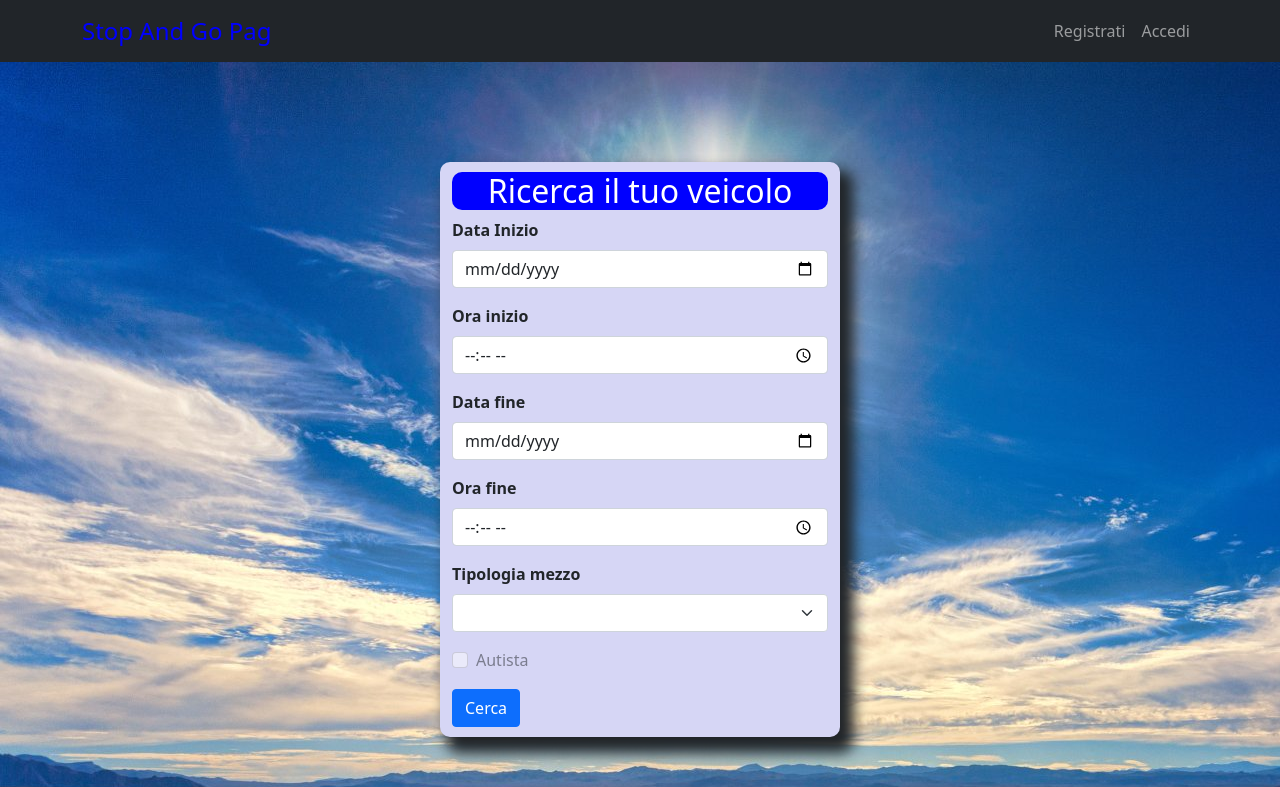
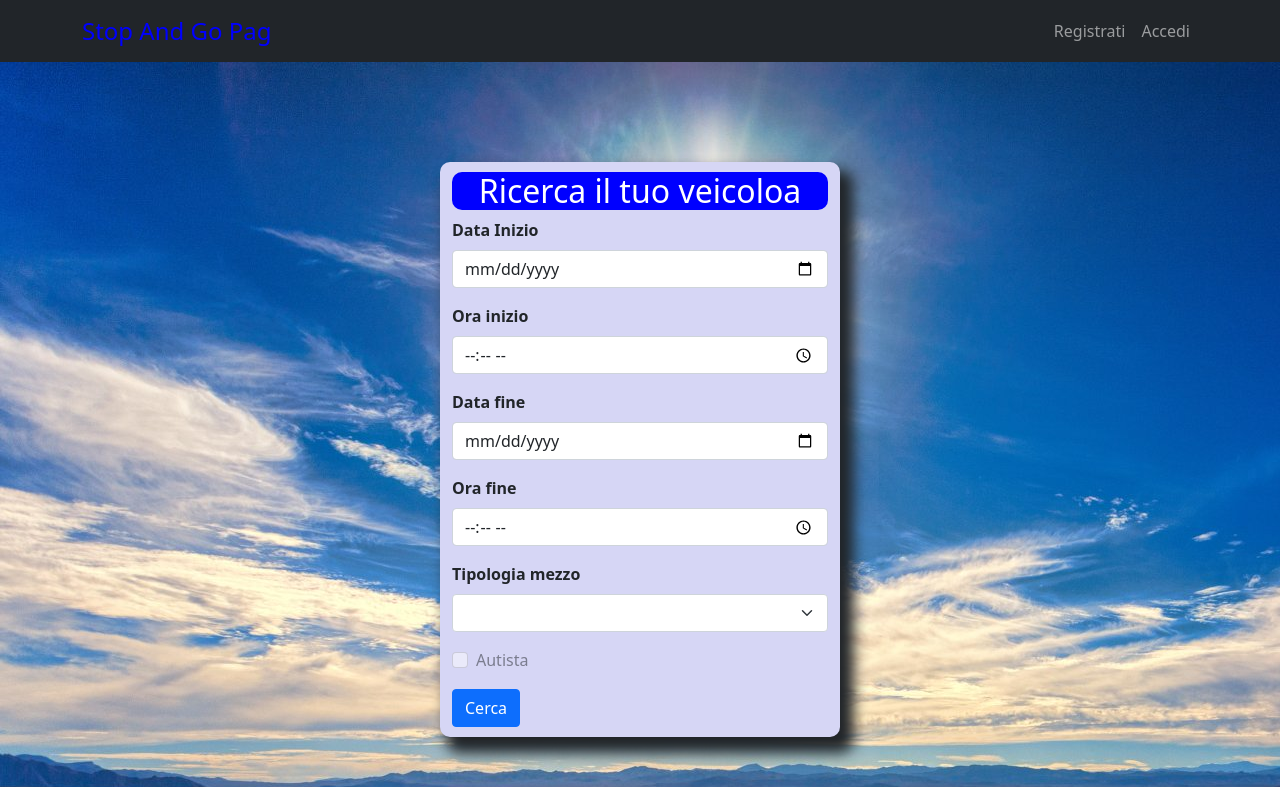
Before and after one commit to Xevos117/stopandgopag, a React (Create React App) app: page / in a window 1280 px wide. Shown: the top 787 px of the page. Built offline with nearby package versions, Linux system fonts and the light colour scheme.

Commit message:
Update FormRicerca.js

```diff
--- a/src/Components/SchermataPrincipale/FormRicerca.js
+++ b/src/Components/SchermataPrincipale/FormRicerca.js
@@ -51,7 +51,7 @@ import '../Generali/Generali/bordi.css'
         <div style={{height:800, paddingTop:100}}>
         <div className="container-fluid" style={{maxWidth:400, paddingBottom:10, alignContent:'center', paddingTop:10,backgroundColor:"#d6d6f5" }}>
             <div className="TitoloForm" style={{backgroundColor:"blue", textAlign:"center", color:"white", borderRadius:10}}>
-            <h2>Ricerca il tuo veicolo</h2>
+            <h2>Ricerca il tuo veicoloa</h2>
             </div>
             <Form  id="form">
     <Row className="mb-3">
```
